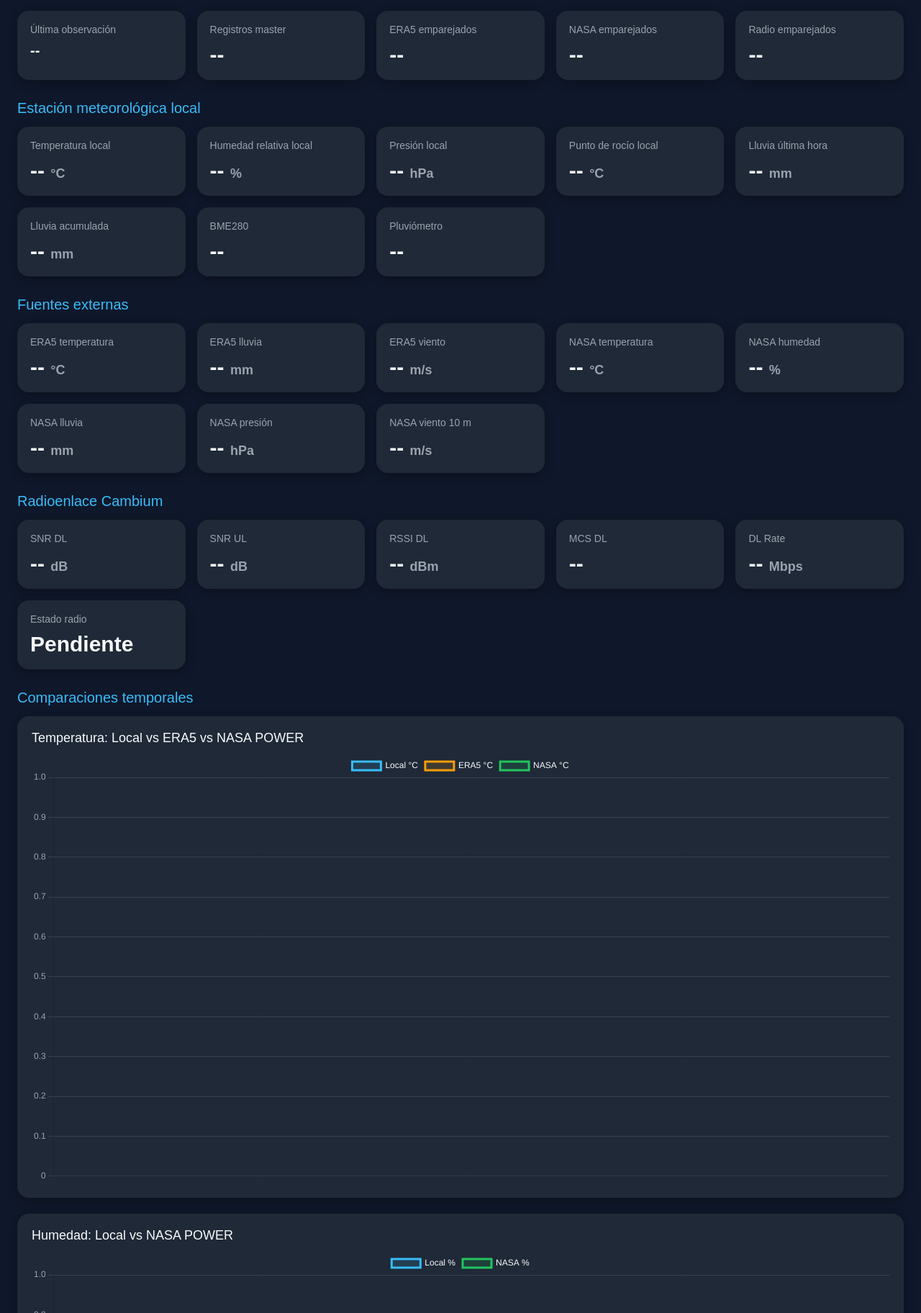
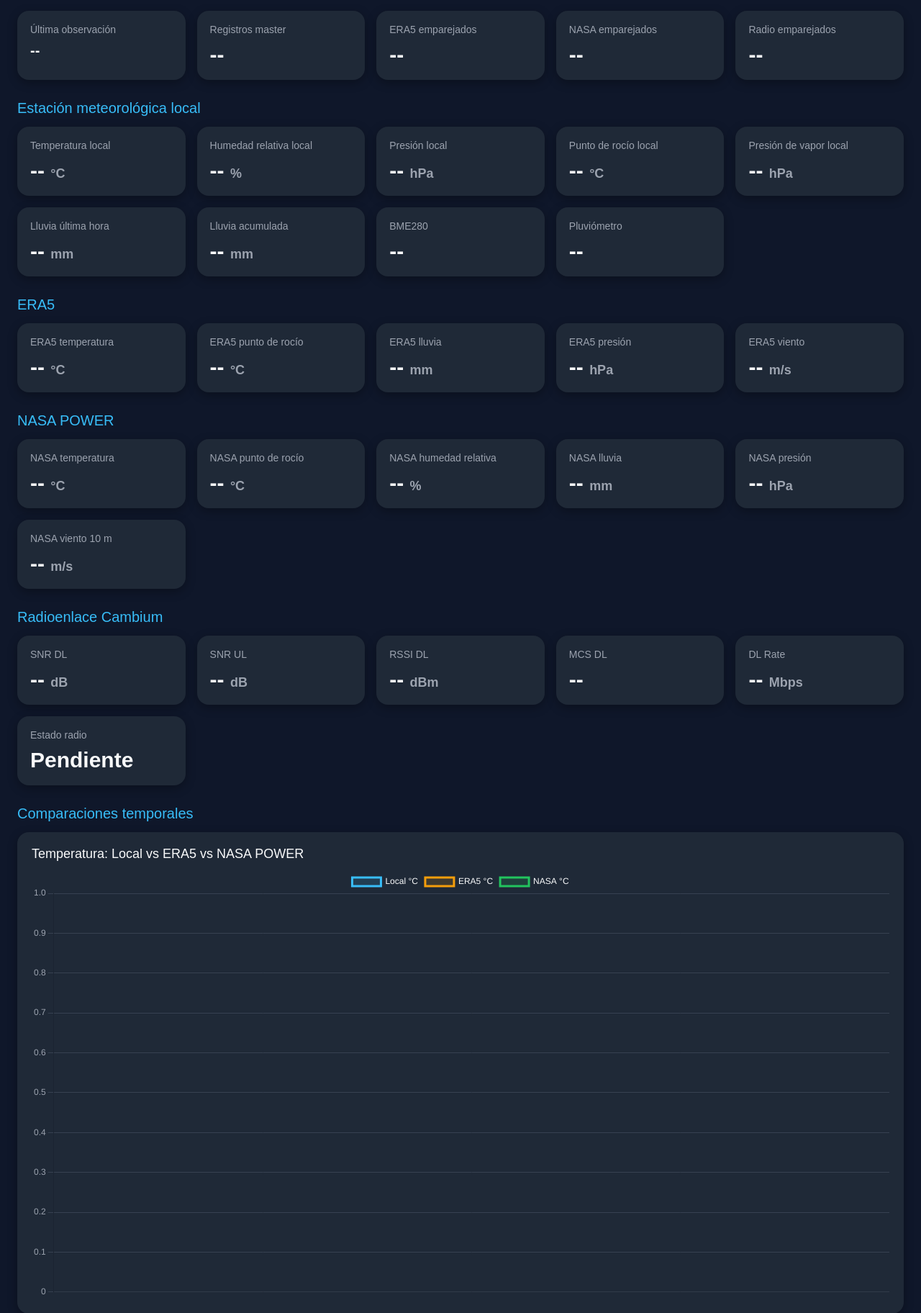
Before and after one commit to carloskoo/AtmosLink-Research-Platform, a Flask app: page / in a window 1280 px wide. Shown: the part 157-1981 px from the top of the page at 72% size. Run offline with Flask 3, Linux system fonts and the light colour scheme; data that the repository does not hold is empty.

Commit message:
Show full ERA5 and NASA POWER variables in dashboard

```diff
--- a/weather_station/dashboard/templates/index.html
+++ b/weather_station/dashboard/templates/index.html
@@ -104,17 +104,9 @@
       color: var(--muted);
     }
 
-    .ok {
-      color: var(--ok);
-    }
-
-    .bad {
-      color: var(--bad);
-    }
-
-    .warning {
-      color: var(--warning);
-    }
+    .ok { color: var(--ok); }
+    .bad { color: var(--bad); }
+    .warning { color: var(--warning); }
 
     .chart-card {
       background: var(--card);
@@ -225,6 +217,11 @@
     </div>
 
     <div class="card">
+      <div class="label">Presión de vapor local</div>
+      <div class="value"><span id="vapor">--</span> <span class="unit">hPa</span></div>
+    </div>
+
+    <div class="card">
       <div class="label">Lluvia última hora</div>
       <div class="value"><span id="rain1h">--</span> <span class="unit">mm</span></div>
     </div>
@@ -245,7 +242,7 @@
     </div>
   </div>
 
-  <div class="section-title">Fuentes externas</div>
+  <div class="section-title">ERA5</div>
 
   <div class="grid">
     <div class="card">
@@ -254,22 +251,41 @@
     </div>
 
     <div class="card">
+      <div class="label">ERA5 punto de rocío</div>
+      <div class="value"><span id="era5Dew">--</span> <span class="unit">°C</span></div>
+    </div>
+
+    <div class="card">
       <div class="label">ERA5 lluvia</div>
       <div class="value"><span id="era5Rain">--</span> <span class="unit">mm</span></div>
+    </div>
+
+    <div class="card">
+      <div class="label">ERA5 presión</div>
+      <div class="value"><span id="era5Press">--</span> <span class="unit">hPa</span></div>
     </div>
 
     <div class="card">
       <div class="label">ERA5 viento</div>
       <div class="value"><span id="era5Wind">--</span> <span class="unit">m/s</span></div>
     </div>
+  </div>
 
+  <div class="section-title">NASA POWER</div>
+
+  <div class="grid">
     <div class="card">
       <div class="label">NASA temperatura</div>
       <div class="value"><span id="nasaTemp">--</span> <span class="unit">°C</span></div>
     </div>
 
     <div class="card">
-      <div class="label">NASA humedad</div>
+      <div class="label">NASA punto de rocío</div>
+      <div class="value"><span id="nasaDew">--</span> <span class="unit">°C</span></div>
+    </div>
+
+    <div class="card">
+      <div class="label">NASA humedad relativa</div>
       <div class="value"><span id="nasaRh">--</span> <span class="unit">%</span></div>
     </div>
 
@@ -328,6 +344,11 @@
   <div class="chart-card">
     <div class="chart-title">Temperatura: Local vs ERA5 vs NASA POWER</div>
     <canvas id="tempCompareChart"></canvas>
+  </div>
+
+  <div class="chart-card">
+    <div class="chart-title">Punto de rocío: Local vs ERA5 vs NASA POWER</div>
+    <canvas id="dewCompareChart"></canvas>
   </div>
 
   <div class="chart-card">
@@ -418,6 +439,7 @@
 
 <script>
 let tempCompareChart;
+let dewCompareChart;
 let humidityCompareChart;
 let pressureCompareChart;
 let rainCompareChart;
@@ -454,6 +476,7 @@ async function updateLatest() {
   setText("hum", d.hum_avg_pct);
   setText("pres", d.pres_avg_hPa);
   setText("dew", d.dew_point_C);
+  setText("vapor", d.vapor_pressure_hPa);
   setText("rain1h", d.rain_1h_mm);
   setText("raintotal", d.rain_total_mm);
 
@@ -464,10 +487,13 @@ async function updateLatest() {
     d.rain_ok === 1 ? "<span class='ok'>OK</span>" : "<span class='bad'>FALLA</span>";
 
   setText("era5Temp", d.era5_temp_c);
+  setText("era5Dew", d.era5_dewpoint_c);
   setText("era5Rain", d.era5_precip_mm);
+  setText("era5Press", d.era5_press_hpa);
   setText("era5Wind", d.era5_wind_ms);
 
   setText("nasaTemp", d.nasa_temp_c);
+  setText("nasaDew", d.nasa_dewpoint_c);
   setText("nasaRh", d.nasa_rh_pct);
   setText("nasaRain", d.nasa_precip_mm);
   setText("nasaPress", d.nasa_press_hpa);
@@ -609,6 +635,35 @@ async function updateCharts() {
     ]
   );
 
+  dewCompareChart = makeLineChart(
+    "dewCompareChart",
+    dewCompareChart,
+    labels,
+    [
+      {
+        label: "Local °C",
+        data: data.map(x => x.local_dew_point_c),
+        borderColor: "#38bdf8",
+        backgroundColor: "rgba(56,189,248,0.15)",
+        tension: 0.25
+      },
+      {
+        label: "ERA5 °C",
+        data: data.map(x => x.era5_dewpoint_c),
+        borderColor: "#f59e0b",
+        backgroundColor: "rgba(245,158,11,0.15)",
+        tension: 0.25
+      },
+      {
+        label: "NASA °C",
+        data: data.map(x => x.nasa_dewpoint_c),
+        borderColor: "#22c55e",
+        backgroundColor: "rgba(34,197,94,0.15)",
+        tension: 0.25
+      }
+    ]
+  );
+
   humidityCompareChart = makeLineChart(
     "humidityCompareChart",
     humidityCompareChart,
```
